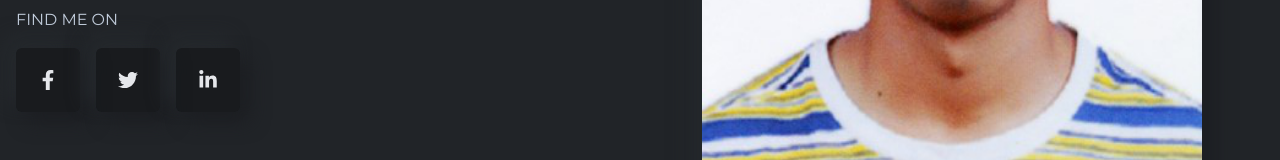
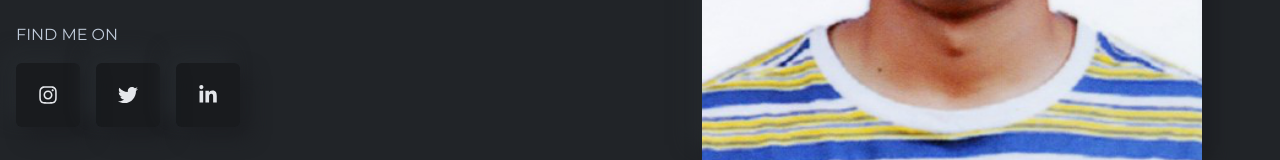
Before and after one commit to suryanshsoni120/Suryansh-Portfolio, a React (Create React App) app: page / in a window 1280 px wide. Shown: the part 586-746 px from the top of the page. Built offline with nearby package versions, Linux system fonts and the light colour scheme.

Commit message:
Added changes

```diff
--- a/src/components/banner/LeftBanner.js
+++ b/src/components/banner/LeftBanner.js
@@ -1,6 +1,6 @@
 import React from "react";
 import { useTypewriter, Cursor } from "react-simple-typewriter";
-import { FaFacebookF, FaTwitter, FaLinkedinIn } from "react-icons/fa";
+import { FaInstagram, FaTwitter, FaLinkedinIn } from "react-icons/fa";
 // import { SiTailwindcss, SiFigma, SiNextdotjs } from "react-icons/si";
 
 const LeftBanner = () => {
@@ -43,13 +43,31 @@ const LeftBanner = () => {
           </h2>
           <div className="flex gap-4">
             <span className="bannerIcon">
-              <FaFacebookF />
+              <a
+                href="https://www.instagram.com/surisoni10/"
+                target="_blank"
+                rel="noreferrer"
+              >
+                <FaInstagram />
+              </a>
             </span>
             <span className="bannerIcon">
-              <FaTwitter />
+              <a
+                href="https://twitter.com/surisoni10"
+                target="_blank"
+                rel="noreferrer"
+              >
+                <FaTwitter />
+              </a>
             </span>
             <span className="bannerIcon">
-              <FaLinkedinIn />
+              <a
+                href="https://www.linkedin.com/in/surisoni/"
+                target="_blank"
+                rel="noreferrer"
+              >
+                <FaLinkedinIn />
+              </a>
             </span>
           </div>
         </div>
--- a/src/components/banner/RightBanner.js
+++ b/src/components/banner/RightBanner.js
@@ -3,13 +3,13 @@ import { suryansh } from "../../assets/index";
 
 const RightBanner = () => {
   return (
-    <div className="w-full lgl:w-1/2 flex justify-center items-center relative">
+    <div className="w-full lgl:w-1/2 py-20 flex justify-center items-center relative">
       <img
-        className="w-[300px] h-[400px] lgl:w-[500px] lgl:h-[680px] z-10"
+        className="w-[300px] h-[300px] lgl:w-[500px] lgl:h-[550px] z-10"
         src={suryansh}
         alt="bannerImg"
       />
-      <div className="absolute bottom-0 w-[350px] h-[300px] lgl:w-[500px] lgl:h-[500px] bg-gradient-to-r from-[#1e2024] to-[#202327] shadow-shadowOne flex justify-center items-center"></div>
+      <div className="absolute w-[350px] h-[300px] lgl:w-[500px] lgl:h-[500px] bg-gradient-to-r from-[#1e2024] to-[#202327] shadow-shadowOne flex justify-center items-center"></div>
     </div>
   );
 };
--- a/src/components/contact/Contact.js
+++ b/src/components/contact/Contact.js
@@ -35,7 +35,6 @@ const Contact = (props) => {
       );
       setErrMsg("");
       setUsername("");
-
       setEmail("");
       setMessage("");
     }
@@ -133,7 +132,7 @@ const Contact = (props) => {
                     errMsg === "Message is required!" && "outline-designColor"
                   } contactTextArea`}
                   cols="30"
-                  rows="5"
+                  rows="3"
                 ></textarea>
               </div>
               <div className="w-full">
@@ -144,7 +143,7 @@ const Contact = (props) => {
                   Send Message
                 </button>
               </div>
-              {errMsg && (
+              {/* {errMsg && (
                 <p className="py-3 bg-gradient-to-r from-[#1e2024] to-[#23272b] shadow-shadowOne text-center text-orange-500 text-base tracking-wide animate-bounce">
                   {errMsg}
                 </p>
@@ -153,11 +152,11 @@ const Contact = (props) => {
                 <p className="py-3 bg-gradient-to-r from-[#1e2024] to-[#23272b] shadow-shadowOne text-center text-green-500 text-base tracking-wide animate-bounce">
                   {successMsg}
                 </p>
-              )}
+              )} */}
             </form>
           </div>
         </div>
-        <div className="w-full py-6">
+        <div className="w-full py-20">
           <p className="text-center text-gray-500 text-base">
             © 2022. All rights reserved by Suryansh Soni
           </p>
--- a/src/components/contact/ContactLeft.js
+++ b/src/components/contact/ContactLeft.js
@@ -1,12 +1,12 @@
 import React from "react";
-import { FaFacebookF, FaTwitter, FaLinkedinIn } from "react-icons/fa";
+import { FaInstagram, FaTwitter, FaLinkedinIn } from "react-icons/fa";
 import { contactImg } from "../../assets/index";
 
 const ContactLeft = () => {
   return (
     <div className="w-full lgl:w-[35%] h-full bg-gradient-to-r from-[#1e2024] to-[#23272b] p-4 lgl:p-8 rounded-lg shadow-shadowOne flex flex-col gap-8 justify-center">
       <img
-        className="w-full h-64 object-cover rounded-lg mb-2"
+        className="w-full h-60 object-cover rounded-lg mb-2"
         src={contactImg}
         alt="contactImg"
       />
@@ -22,21 +22,39 @@ const ContactLeft = () => {
         {/* <p className="text-base text-gray-400 flex items-center gap-2">
           Phone: <span className="text-lightText">+968 97859628</span>
         </p> */}
-        <p className="text-base text-gray-400 flex items-center gap-2">
+        {/* <p className="text-base text-gray-400 flex items-center gap-2">
           Email: <span className="text-lightText">surisoni10@gmail.com</span>
-        </p>
+        </p> */}
       </div>
       <div className="flex flex-col gap-4">
-        <h2 className="text-base uppercase font-titleFont">Find me in</h2>
+        <h2 className="text-base uppercase font-titleFont">Find me on</h2>
         <div className="flex gap-4">
           <span className="bannerIcon">
-            <FaFacebookF />
+            <a
+              href="https://www.instagram.com/surisoni10/"
+              target="_blank"
+              rel="noreferrer"
+            >
+              <FaInstagram />
+            </a>
           </span>
           <span className="bannerIcon">
-            <FaTwitter />
+            <a
+              href="https://twitter.com/surisoni10"
+              target="_blank"
+              rel="noreferrer"
+            >
+              <FaTwitter />
+            </a>
           </span>
           <span className="bannerIcon">
-            <FaLinkedinIn />
+            <a
+              href="https://www.linkedin.com/in/surisoni/"
+              target="_blank"
+              rel="noreferrer"
+            >
+              <FaLinkedinIn />
+            </a>
           </span>
         </div>
       </div>
```
